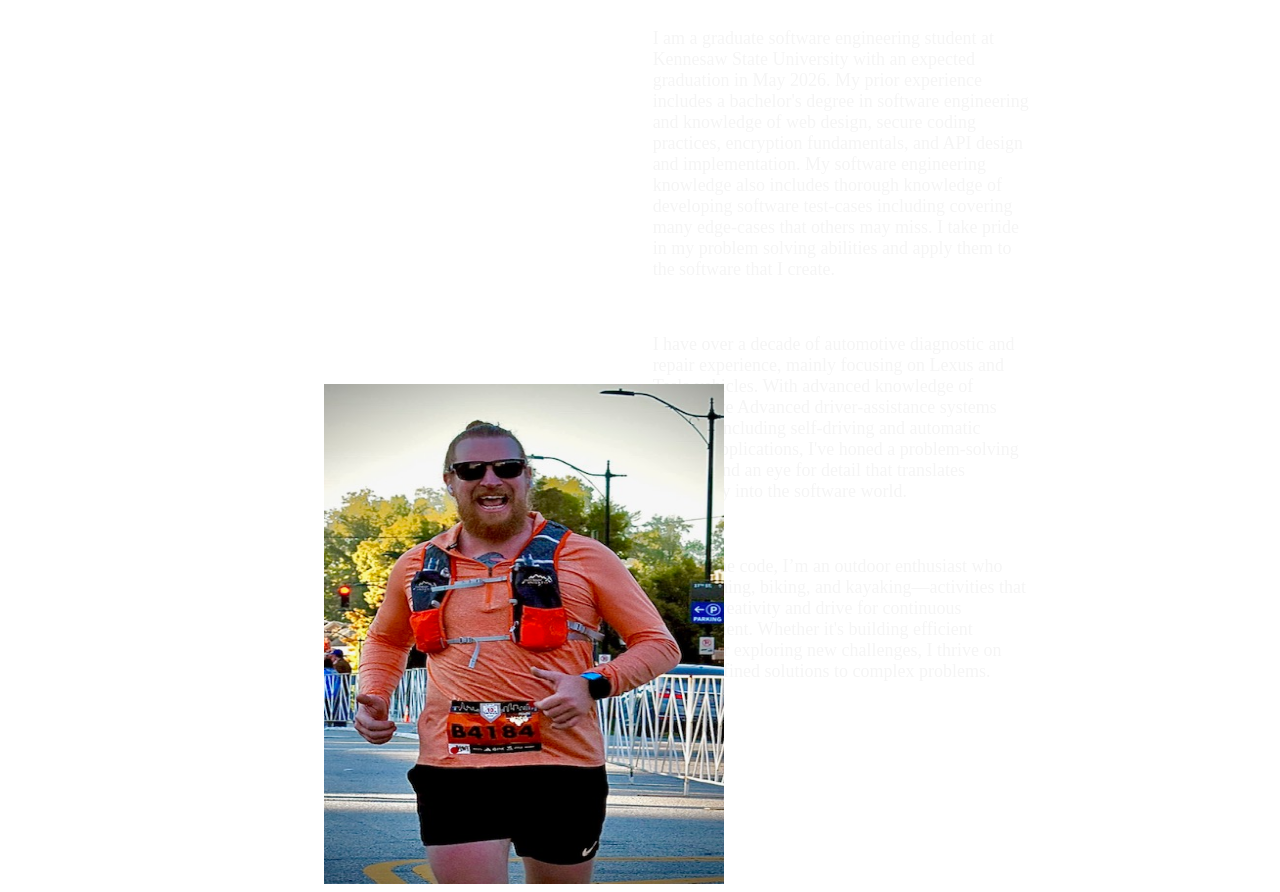
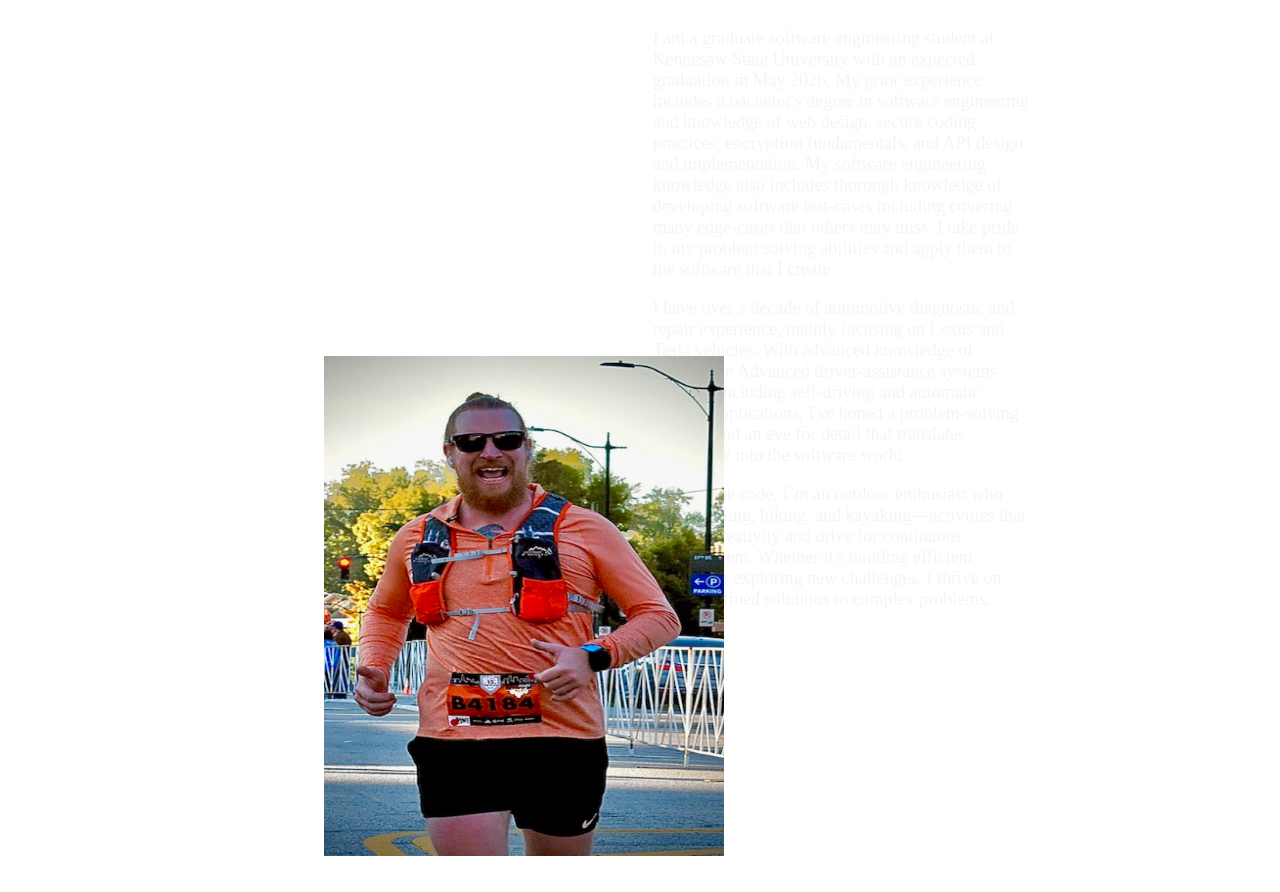
Before and after one commit to JeffreyScoggins/Kennesaw-Website, a plain HTML site: page about.html in a window 1280 px wide. Shown: the part 144-1036 px from the top of the page. After the commit the page ends 1008 px from the top, so only its background shows below. Drawn offline with Linux system fonts and the light colour scheme; a web font is replaced by a local one.

Commit message:
image updates

```diff
--- a/style.css
+++ b/style.css
@@ -225,7 +225,7 @@
 }
 
 #JeffRun{
-    margin-top: -25%;
+    margin-top: -21.5%;
     margin-left: 25%;
     height: 500px;
     width: 400px;
```
Also changed, not shown: about.html (+0 -2 lines).
